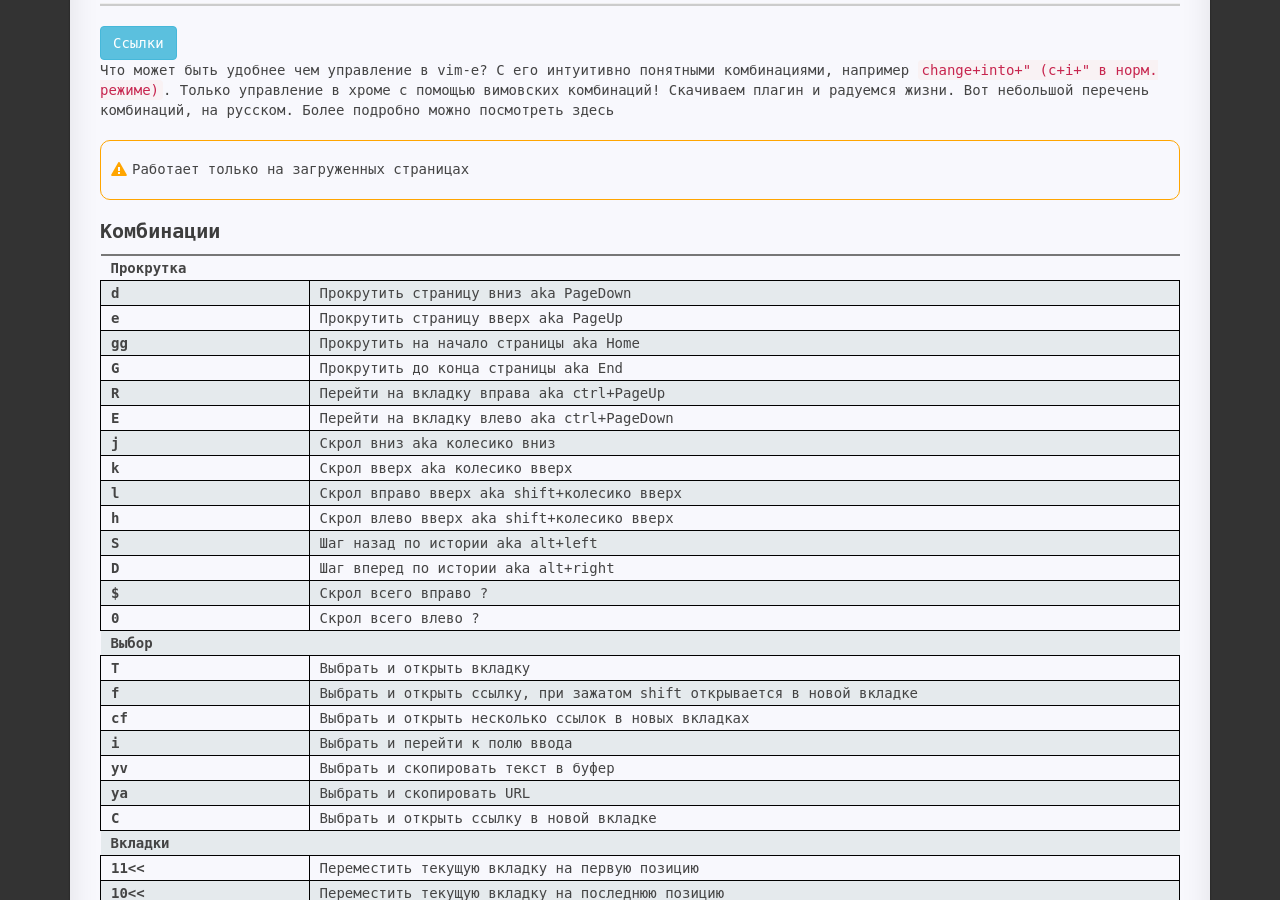
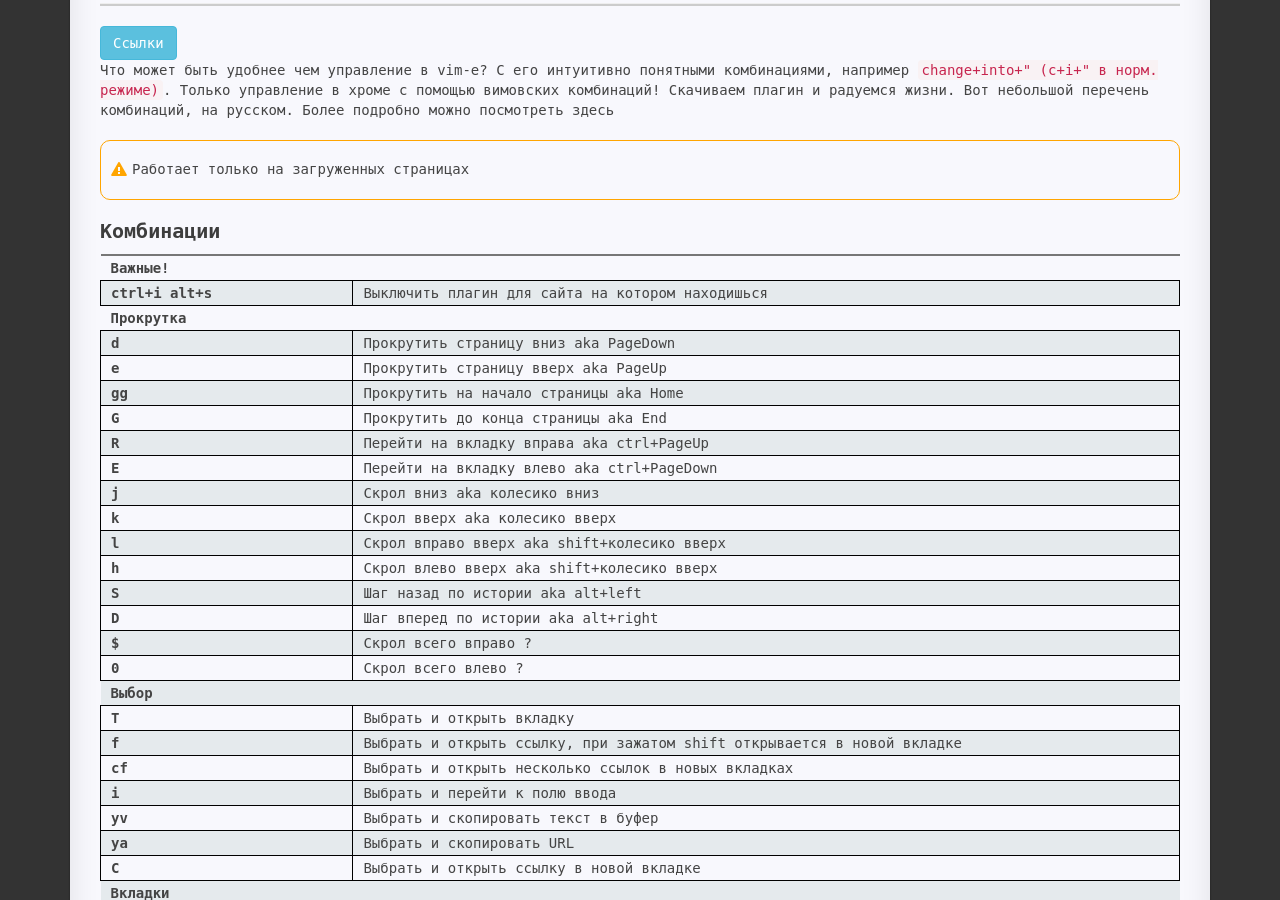
Before and after one commit to Avis20/avis20.github.io, a Jekyll site: the page built from _posts/2019-05-12-chrome-surfing.md, in a window 1280 px wide and 900 px high, scrolled down 327 px. Built offline with Jekyll 4.4.1, drawn with Linux system fonts in a browser that asks for light colours.

```diff
--- a/_posts/2019-05-12-chrome-surfing.md
+++ b/_posts/2019-05-12-chrome-surfing.md
@@ -18,6 +18,8 @@ reference:
 ## Комбинации
 
 <table>
+  <tr><th>Важные!</th><th></th></tr>
+  <tr><td><b>ctrl+i alt+s</b></td><td>Выключить плагин для сайта на котором находишься</td></tr>
   <tr><th>Прокрутка</th><th></th></tr>
   <tr><td><b>d</b></td><td>Прокрутить страницу вниз aka PageDown</td></tr>
   <tr><td><b>e</b></td><td>Прокрутить страницу вверх aka PageUp</td></tr>
```
